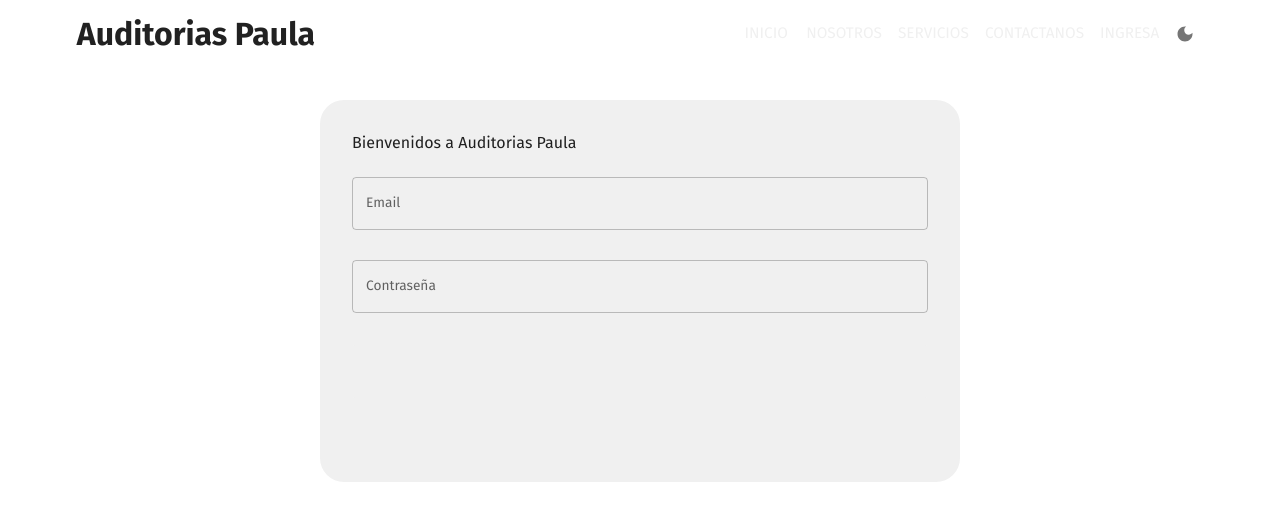
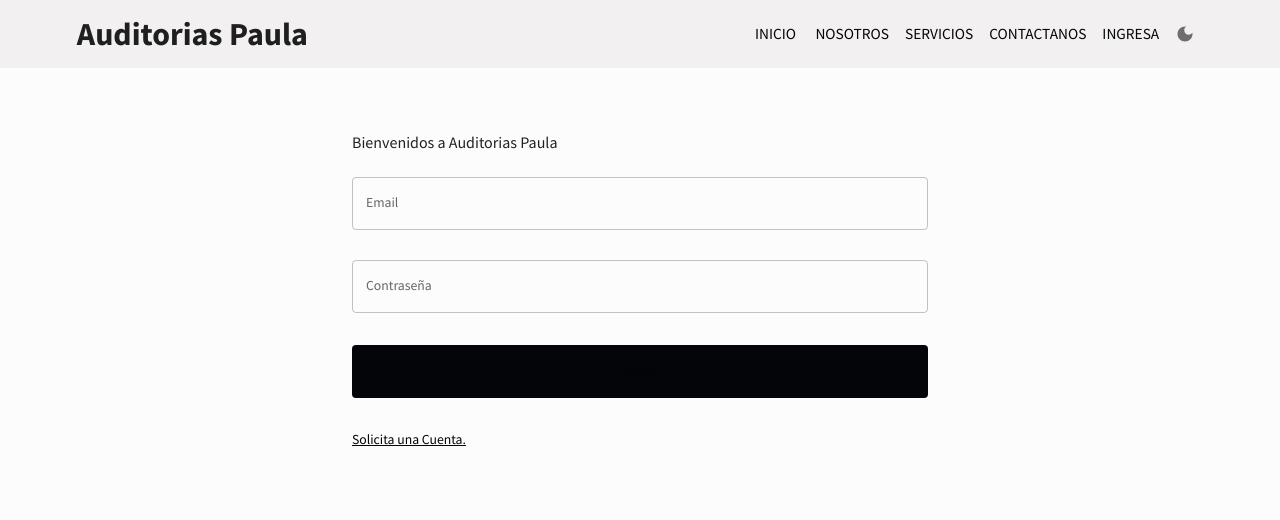
Before and after one commit to willyto3/AuditoriasFrontEnd, a React (Vite) app: page /ingresa in a window 1280 px wide. Shown: the top 520 px of the page. Built offline with nearby package versions, Linux system fonts and the light colour scheme.

Commit message:
Cambio a la SideBar Protegida

```diff
--- a/package.json
+++ b/package.json
@@ -23,6 +23,7 @@
     "react-dom": "^18.2.0",
     "react-dropzone": "^14.2.3",
     "react-hot-toast": "^2.4.1",
+    "react-pro-sidebar": "^1.0.0",
     "react-query": "^3.39.3",
     "react-router-dom": "^6.10.0",
     "redux-persist": "^6.0.0",
--- a/src/components/NavBar.jsx
+++ b/src/components/NavBar.jsx
@@ -25,19 +25,19 @@ import MenuIcon from '@mui/icons-material/Menu'
 // Se Importa el componente FlexBetween
 import { auditoriaStore } from '../store/auditoriaStore'
 import FlexBetween from './FlexBetween'
+import { tokens } from '../theme'
 
 // ? COMIENZO DEL COMPONENTE
 const NavBar = () => {
-
   // ? FUNCIONES
   // Usamos el PathName
   const { pathname } = useLocation()
   // Usamos la navegacion
   const navigate = useNavigate()
   // se usa la tienda para elegir el valor del tema
-  const setEleccionTema = auditoriaStore(state => state.setEleccionTema)
+  const setMode = auditoriaStore(state => state.setMode)
   // Uso del Tema
-  const tema = useTheme()
+  const theme = useTheme()
 
   // ? USE STATE
   // Estado para saber si se encuentra activo el enlace de una pagina
@@ -67,8 +67,7 @@ const NavBar = () => {
     'ingresa',
   ]
   // Creamos constantes para los colores
-  const neutralLigth = tema.palette.neutral.light
-  const dark = tema.palette.neutral.dark
+  const colors = tokens(theme.palette.mode)
 
   // Creamos la pestaña que va a aparecer en el menu Movil
   const pestana = (
@@ -81,7 +80,6 @@ const NavBar = () => {
           sx={{
             my: 2,
             '&:hover': {
-              color: tema.palette.primary.main,
               cursor: 'pointer',
             },
           }}
@@ -113,7 +111,6 @@ const NavBar = () => {
                   sx={{
                     flexGrow: 1,
                     '&:hover': {
-                      color: tema.palette.primary.main,
                       cursor: 'pointer',
                     },
                   }}
@@ -127,11 +124,10 @@ const NavBar = () => {
       </List>
 
       {/* //? BOTON PARA CAMBIAR EL TEMA */}
-      <IconButton onClick={() => setEleccionTema()}>
-        {tema.palette.mode === 'dark' ? (
+      <IconButton onClick={() => setMode()}>
+        {theme.palette.mode === 'dark' ? (
           <LightMode
             sx={{
-              color: dark,
               fontSize: '20px',
               '&:hover': {
                 color: '#f39f18',
@@ -144,7 +140,6 @@ const NavBar = () => {
             sx={{
               fontSize: '20px',
               '&:hover': {
-                color: '#3c688e',
                 cursor: 'pointer',
               },
             }}
@@ -175,17 +170,15 @@ const NavBar = () => {
         {pestana}
       </Drawer>
 
-      <FlexBetween padding='1rem 6%' backgroundColor={neutralLigth}>
+      <FlexBetween padding='1rem 6%' backgroundColor={colors.primary[400]}>
         <Typography
           fontWeight='bold'
           fontSize='clamp(2rem, 2rem, 3.3rem)'
           lineHeight='1'
           component='div'
-          color={dark}
           sx={{
             flexGrow: 1,
             '&:hover': {
-              color: tema.palette.primary.main,
               cursor: 'pointer',
             },
           }}
@@ -195,7 +188,6 @@ const NavBar = () => {
         </Typography>
 
         <IconButton
-          color='inherit'
           aria-label='open drawer'
           edge='start'
           onClick={manejarPestana}
@@ -209,7 +201,6 @@ const NavBar = () => {
           {enlacesNavegacion.map(item => (
             <Button
               key={item}
-              sx={{ color: dark }}
               onClick={() => {
                 navigate(item === 'inicio' ? '/' : `/${item}`)
                 setActivo(item)
@@ -220,7 +211,6 @@ const NavBar = () => {
                 sx={{
                   flexGrow: 1,
                   '&:hover': {
-                    color: tema.palette.primary.main,
                     cursor: 'pointer',
                   },
                 }}
@@ -232,11 +222,10 @@ const NavBar = () => {
         </Box>
 
         {/* //? BOTON PARA CAMBIAR EL TEMA */}
-        <IconButton onClick={() => setEleccionTema()}>
-          {tema.palette.mode === 'oscuro' ? (
+        <IconButton onClick={() => setMode()}>
+          {theme.palette.mode === 'dark' ? (
             <LightMode
               sx={{
-                color: dark,
                 fontSize: '25px',
                 display: { xs: 'none', sm: 'flex' },
                 '&:hover': {
@@ -251,7 +240,6 @@ const NavBar = () => {
                 fontSize: '20px',
                 display: { xs: 'none', sm: 'flex' },
                 '&:hover': {
-                  color: '#3c688e',
                   cursor: 'pointer',
                 },
               }}
--- a/src/components/NavBarProtegida.jsx
+++ b/src/components/NavBarProtegida.jsx
@@ -7,9 +7,11 @@ import {
   Search,
   SettingsOutlined,
 } from '@mui/icons-material'
+import NotificationsOutlinedIcon from '@mui/icons-material/NotificationsOutlined'
 import { PropTypes } from 'prop-types'
 import { useState } from 'react'
 // Se Importa el Use Navigate de React Router
+import { useNavigate } from 'react-router-dom'
 import { useTheme } from '@emotion/react'
 import {
   AppBar,
@@ -22,7 +24,6 @@ import {
   Toolbar,
   Typography,
 } from '@mui/material'
-import { useNavigate } from 'react-router-dom'
 
 // ? IMPORTACIÓN DE COMPONENTES
 import { auditoriaStore } from '../store/auditoriaStore'
@@ -30,13 +31,13 @@ import FlexBetween from './FlexBetween'
 
 const NavBarProtegida = ({ abiertaSideBar, setAbiertaSideBar }) => {
   // se usa la tienda para elegir el tema
-  const setEleccionTema = auditoriaStore(state => state.setEleccionTema)
+  const setMode = auditoriaStore(state => state.setMode)
   // se usa la tienda para conocer el valor del usuario
   const usuario = auditoriaStore(state => state.usuario)
   // se usa la tienda para ejeutat la funcion logout
   const logout = auditoriaStore(state => state.logout)
   // Uso del Tema
-  const tema = useTheme()
+  const theme = useTheme()
   // Usamos la navegacion
   const navigate = useNavigate()
 
@@ -55,7 +56,7 @@ const NavBarProtegida = ({ abiertaSideBar, setAbiertaSideBar }) => {
             <MenuIcon />
           </IconButton>
           <FlexBetween
-            backgroundColor={tema.palette.background.alt}
+            backgroundColor={theme.palette.background.alt}
             borderRadius='9px'
             gap='4rem'
             p='0.1rem 1.5rem'
@@ -67,13 +68,17 @@ const NavBarProtegida = ({ abiertaSideBar, setAbiertaSideBar }) => {
           </FlexBetween>
         </FlexBetween>
 
-        <FlexBetween gap='1.5rem'>
-          <IconButton onClick={() => setEleccionTema()}>
-            {tema.palette.mode === 'oscuro' ? (
-              <DarkModeOutlined sx={{ fontSize: '25px' }} />
+        <FlexBetween gap='1rem'>
+          <IconButton onClick={() => setMode()}>
+            {theme.palette.mode === 'dark' ? (
+              <LightModeOutlined sx={{ fontSize: '25px' }} />
             ) : (
-              <LightModeOutlined sx={{ ontSize: '25px' }} />
+              <DarkModeOutlined sx={{ ontSize: '25px' }} />
             )}
+          </IconButton>
+
+          <IconButton>
+            <NotificationsOutlinedIcon sx={{ fontSize: '25px' }} />
           </IconButton>
 
           <IconButton>
@@ -101,24 +106,14 @@ const NavBarProtegida = ({ abiertaSideBar, setAbiertaSideBar }) => {
                 sx={{ objectFit: 'cover' }}
               />
               <Box textAlign='left'>
-                <Typography
-                  fontWeight='bold'
-                  fontSize='0.85rem'
-                  sx={{ color: tema.palette.secondary[100] }}
-                >
+                <Typography fontWeight='bold' fontSize='0.85rem'>
                   {usuario.nombres} {usuario.apellidos}
                 </Typography>
-                <Typography
-                  fontWeight='bold'
-                  fontSize='0.75rem'
-                  sx={{ color: tema.palette.secondary[200] }}
-                >
+                <Typography fontWeight='bold' fontSize='0.75rem'>
                   {usuario.cargo}
                 </Typography>
               </Box>
-              <ArrowDropDownOutlined
-                sx={{ color: tema.palette.secondary[300], fontSize: '25px' }}
-              />
+              <ArrowDropDownOutlined sx={{ fontSize: '25px' }} />
             </Button>
             <Menu
               anchorEl={anchorEl}
--- a/src/components/SideBar.jsx
+++ b/src/components/SideBar.jsx
@@ -3,6 +3,7 @@ import { PropTypes } from 'prop-types'
 import { useEffect, useState } from 'react'
 import { useLocation, useNavigate } from 'react-router-dom'
 
+import { tokens } from '../theme'
 
 // ? IMPORTACIÓN DE ELEMENTOS DE DISEÑO
 import {
@@ -33,6 +34,9 @@ import {
 // ? IMPORTACIÓN DE COMPONENTES
 import FlexBetween from '../components/FlexBetween'
 import { auditoriaStore } from '../store/auditoriaStore'
+
+
+
 
 const navItems = [
   {
@@ -85,6 +89,9 @@ const SideBar = ({
   const navigate = useNavigate()
   const theme = useTheme()
 
+  // Creamos constantes para los colores
+const colors = tokens(theme.palette.mode)
+
   const [active, setActive] = useState('')
   useEffect(() => {
     setActive(pathname.substring(1))
@@ -102,7 +109,7 @@ const SideBar = ({
             width: drawerWidth,
             '& .MuiDrawer-paper': {
               color: theme.palette.secondary[200],
-              backgroundColor: theme.palette.background.alt,
+              backgroundColor: colors.primary[400],
               boxSixing: 'border-box',
               borderWidth: pantallaCompleta ? 0 : '2px',
               width: drawerWidth,
@@ -187,24 +194,14 @@ const SideBar = ({
                 sx={{ objectFit: 'cover' }}
               />
               <Box textAlign='left'>
-                <Typography
-                  fontWeight='bold'
-                  fontSize='0.9rem'
-                  sx={{ color: theme.palette.secondary[100] }}
-                >
+                <Typography fontWeight='bold' fontSize='0.9rem'>
                   {usuario.nombres} {usuario.apellidos}
                 </Typography>
-                <Typography
-                  fontWeight='bold'
-                  fontSize='0.8rem'
-                  sx={{ color: theme.palette.secondary[200] }}
-                >
+                <Typography fontWeight='bold' fontSize='0.8rem'>
                   {usuario.cargo}
                 </Typography>
               </Box>
-              <SettingsOutlined
-                sx={{ color: theme.palette.secondary[300], fontSize: '25px' }}
-              />
+              <SettingsOutlined sx={{ fontSize: '25px' }} />
             </FlexBetween>
           </Box>
         </Drawer>
--- a/src/index.css
+++ b/src/index.css
@@ -1,4 +1,5 @@
-@import url('https://fonts.googleapis.com/css2?family=Fira+Sans:wght@300;400;700&display=swap');
+@import url('https://fonts.googleapis.com/css2?family=Source+Sans+Pro:ital,wght@0,200;0,300;0,400;0,600;0,700;0,900;1,200;1,300;1,400;1,600;1,700;1,900&display=swap');
+
 
 html,
 body,
@@ -6,5 +7,5 @@ body,
 app {
   height: 100%;
   width: 100%;
-  font-family: "Fira Sans", system-ui, -apple-system, BlinkMacSystemFont, 'Segoe UI', Roboto, Oxygen, Ubuntu, Cantarell, 'Open Sans', 'Helvetica Neue', sans-serif;
+  font-family: "Source Sans Pro", system-ui, -apple-system, BlinkMacSystemFont, 'Segoe UI', Roboto, Oxygen, Ubuntu, Cantarell, 'Open Sans', 'Helvetica Neue', sans-serif;
 }
--- a/src/layout/Root.jsx
+++ b/src/layout/Root.jsx
@@ -16,16 +16,16 @@ import { auditoriaStore } from '../store/auditoriaStore'
 const Root = () => {
   // ? FUNCIONES
   // se usa la tienda para elegir el valor del tema
-  const eleccionTema = auditoriaStore(state => state.eleccionTema)
+  const mode = auditoriaStore(state => state.mode)
   // Funcion para cambiar el Tema
-  const tema = useMemo(
-    () => createTheme(themeSettings(eleccionTema)),
-    [eleccionTema]
+  const theme = useMemo(
+    () => createTheme(themeSettings(mode)),
+    [mode]
   )
 
   // ? VISUALIZACION
   return (
-    <ThemeProvider theme={tema}>
+    <ThemeProvider theme={theme}>
       <CssBaseline />
       <Outlet />
     </ThemeProvider>
--- a/src/store/auditoriaStore.js
+++ b/src/store/auditoriaStore.js
@@ -8,10 +8,10 @@ export const auditoriaStore = create(
   persist(
     set => ({
       // Tema de la pagina
-      eleccionTema: 'claro',
-      setEleccionTema: () =>
+      mode: 'light',
+      setMode: () =>
         set(state => ({
-          eleccionTema: state.eleccionTema === 'claro' ? 'oscuro' : 'claro',
+          mode: state.mode === 'light' ? 'dark' : 'light',
         })),
       // Token del Usuario
       token: '',
--- a/src/theme.js
+++ b/src/theme.js
@@ -1,9 +1,8 @@
 // color design tokens export
-export const tokensDark = {
+export const tokens = mode => ({
+  ...(mode === 'dark'
+    ? {
         grey: {
-    0: '#ffffff', // manually adjusted
-    10: '#f6f6f6', // manually adjusted
-    50: '#f0f0f0', // manually adjusted
           100: '#e0e0e0',
           200: '#c2c2c2',
           300: '#a3a3a3',
@@ -13,127 +12,336 @@ export const tokensDark = {
           700: '#3d3d3d',
           800: '#292929',
           900: '#141414',
-    1000: '#000000', // manually adjusted
         },
         primary: {
-    50: '#E6FBFF',
-    100: '#CCF7FE',
-    200: '#99EEFD',
-    300: '#66E6FC',
-    400: '#33DDFB',
-    500: '#00D5FA',
-    600: '#00A0BC',
-    700: '#006B7D',
-    800: '#00353F',
-    900: '#001519',
+          100: '#d0d1d5',
+          200: '#a1a4ab',
+          300: '#727681',
+          400: '#1F2A40',
+          500: '#141b2d',
+          600: '#101624',
+          700: '#0c101b',
+          800: '#080b12',
+          900: '#040509',
         },
-  secondary: {
-    // yellow
-    50: '#f0f0f0', // manually adjusted
-    100: '#fff6e0',
-    200: '#ffedc2',
-    300: '#ffe3a3',
-    400: '#ffda85',
-    500: '#ffd166',
-    600: '#cca752',
-    700: '#997d3d',
-    800: '#665429',
-    900: '#332a14',
+        greenAccent: {
+          100: '#dbf5ee',
+          200: '#b7ebde',
+          300: '#94e2cd',
+          400: '#70d8bd',
+          500: '#4cceac',
+          600: '#3da58a',
+          700: '#2e7c67',
+          800: '#1e5245',
+          900: '#0f2922',
+        },
+        redAccent: {
+          100: '#f8dcdb',
+          200: '#f1b9b7',
+          300: '#e99592',
+          400: '#e2726e',
+          500: '#db4f4a',
+          600: '#af3f3b',
+          700: '#832f2c',
+          800: '#58201e',
+          900: '#2c100f',
+        },
+        blueAccent: {
+          100: '#e1e2fe',
+          200: '#c3c6fd',
+          300: '#a4a9fc',
+          400: '#868dfb',
+          500: '#6870fa',
+          600: '#535ac8',
+          700: '#3e4396',
+          800: '#2a2d64',
+          900: '#151632',
         },
       }
-
-// function that reverses the color palette
-function reverseTokens(tokensDark) {
-  const reversedTokens = {}
-  Object.entries(tokensDark).forEach(([key, val]) => {
-    const keys = Object.keys(val)
-    const values = Object.values(val)
-    const length = keys.length
-    const reversedObj = {}
-    for (let i = 0; i < length; i++) {
-      reversedObj[keys[i]] = values[length - i - 1]
-    }
-    reversedTokens[key] = reversedObj
+    : {
+        grey: {
+          100: '#141414',
+          200: '#292929',
+          300: '#3d3d3d',
+          400: '#525252',
+          500: '#666666',
+          600: '#858585',
+          700: '#a3a3a3',
+          800: '#c2c2c2',
+          900: '#e0e0e0',
+        },
+        primary: {
+          100: '#040509',
+          200: '#080b12',
+          300: '#0c101b',
+          400: '#f2f0f0', // manually changed
+          500: '#141b2d',
+          600: '#1F2A40',
+          700: '#727681',
+          800: '#a1a4ab',
+          900: '#d0d1d5',
+        },
+        greenAccent: {
+          100: '#0f2922',
+          200: '#1e5245',
+          300: '#2e7c67',
+          400: '#3da58a',
+          500: '#4cceac',
+          600: '#70d8bd',
+          700: '#94e2cd',
+          800: '#b7ebde',
+          900: '#dbf5ee',
+        },
+        redAccent: {
+          100: '#2c100f',
+          200: '#58201e',
+          300: '#832f2c',
+          400: '#af3f3b',
+          500: '#db4f4a',
+          600: '#e2726e',
+          700: '#e99592',
+          800: '#f1b9b7',
+          900: '#f8dcdb',
+        },
+        blueAccent: {
+          100: '#151632',
+          200: '#2a2d64',
+          300: '#3e4396',
+          400: '#535ac8',
+          500: '#6870fa',
+          600: '#868dfb',
+          700: '#a4a9fc',
+          800: '#c3c6fd',
+          900: '#e1e2fe',
+        },
+      }),
 })
-  return reversedTokens
-}
-export const tokensLight = reverseTokens(tokensDark)
 
 // mui theme settings
-export const themeSettings = eleccionTema => {
+export const themeSettings = mode => {
+  const colors = tokens(mode)
   return {
     palette: {
-      eleccionTema,
-      ...(eleccionTema === 'oscuro'
+      mode,
+      ...(mode === 'dark'
         ? {
             // palette values for dark mode
             primary: {
-              ...tokensDark.primary,
-              main: tokensDark.primary[400],
-              light: tokensDark.primary[400],
+              main: colors.primary[500],
             },
             secondary: {
-              ...tokensDark.secondary,
-              main: tokensDark.secondary[300],
+              main: colors.greenAccent[500],
             },
             neutral: {
-              ...tokensDark.grey,
-              main: tokensDark.grey[500],
+              dark: colors.grey[700],
+              main: colors.grey[500],
+              light: colors.grey[100],
             },
             background: {
-              default: tokensDark.primary[600],
-              alt: tokensDark.primary[500],
+              default: colors.primary[500],
             },
           }
         : {
             // palette values for light mode
             primary: {
-              ...tokensLight.primary,
-              main: tokensDark.grey[50],
-              light: tokensDark.grey[100],
+              main: colors.primary[100],
             },
             secondary: {
-              ...tokensLight.secondary,
-              main: tokensDark.secondary[600],
-              light: tokensDark.secondary[700],
+              main: colors.greenAccent[500],
             },
             neutral: {
-              ...tokensLight.grey,
-              main: tokensDark.grey[500],
+              dark: colors.grey[700],
+              main: colors.grey[500],
+              light: colors.grey[100],
             },
             background: {
-              default: tokensDark.grey[0],
-              alt: tokensDark.grey[50],
+              default: '#fcfcfc',
             },
           }),
     },
     typography: {
-      fontFamily: ['Fira Sans', 'sans-serif'].join(','),
+      fontFamily: ['Source Sans Pro', 'sans-serif'].join(','),
       fontSize: 12,
       h1: {
-        fontFamily: ['Fira Sans', 'sans-serif'].join(','),
+        fontFamily: ['Source Sans Pro', 'sans-serif'].join(','),
         fontSize: 40,
       },
       h2: {
-        fontFamily: ['Fira Sans', 'sans-serif'].join(','),
+        fontFamily: ['Source Sans Pro', 'sans-serif'].join(','),
         fontSize: 32,
       },
       h3: {
-        fontFamily: ['Fira Sans', 'sans-serif'].join(','),
+        fontFamily: ['Source Sans Pro', 'sans-serif'].join(','),
         fontSize: 24,
       },
       h4: {
-        fontFamily: ['Fira Sans', 'sans-serif'].join(','),
+        fontFamily: ['Source Sans Pro', 'sans-serif'].join(','),
         fontSize: 20,
       },
       h5: {
-        fontFamily: ['Fira Sans', 'sans-serif'].join(','),
+        fontFamily: ['Source Sans Pro', 'sans-serif'].join(','),
         fontSize: 16,
       },
       h6: {
-        fontFamily: ['Fira Sans', 'sans-serif'].join(','),
+        fontFamily: ['Source Sans Pro', 'sans-serif'].join(','),
         fontSize: 14,
       },
     },
   }
 }
+
+// // color design tokens export
+// export const tokensDark = {
+//   blueAccent: {
+//     100: '#e1e2fe',
+//     200: '#c3c6fd',
+//     300: '#a4a9fc',
+//     400: '#868dfb',
+//     500: '#6870fa',
+//     600: '#535ac8',
+//     700: '#3e4396',
+//     800: '#2a2d64',
+//     900: '#151632',
+//   },
+//   redAccent: {
+//     100: '#f8dcdb',
+//     200: '#f1b9b7',
+//     300: '#e99592',
+//     400: '#e2726e',
+//     500: '#db4f4a',
+//     600: '#af3f3b',
+//     700: '#832f2c',
+//     800: '#58201e',
+//     900: '#2c100f',
+//   },
+//   greenAccent: {
+//     100: '#dbf5ee',
+//     200: '#b7ebde',
+//     300: '#94e2cd',
+//     400: '#70d8bd',
+//     500: '#4cceac',
+//     600: '#3da58a',
+//     700: '#2e7c67',
+//     800: '#1e5245',
+//     900: '#0f2922',
+//   },
+
+//   primary: {
+//     100: '#d0d1d5',
+//     200: '#a1a4ab',
+//     300: '#727681',
+//     400: '#434957',
+//     500: '#141b2d',
+//     600: '#101624',
+//     700: '#0c101b',
+//     800: '#080b12',
+//     900: '#040509',
+//   },
+//   grey: {
+//     100: '#e0e0e0',
+//     200: '#c2c2c2',
+//     300: '#a3a3a3',
+//     400: '#858585',
+//     500: '#666666',
+//     600: '#525252',
+//     700: '#3d3d3d',
+//     800: '#292929',
+//     900: '#141414',
+//   },
+// }
+
+// // function that reverses the color palette
+// function reverseTokens(tokensDark) {
+//   const reversedTokens = {}
+//   Object.entries(tokensDark).forEach(([key, val]) => {
+//     const keys = Object.keys(val)
+//     const values = Object.values(val)
+//     const length = keys.length
+//     const reversedObj = {}
+//     for (let i = 0; i < length; i++) {
+//       reversedObj[keys[i]] = values[length - i - 1]
+//     }
+//     reversedTokens[key] = reversedObj
+//   })
+//   return reversedTokens
+// }
+// export const tokensLight = reverseTokens(tokensDark)
+
+// // mui theme settings
+// export const themeSettings = eleccionTema => {
+//   return {
+//     palette: {
+//       eleccionTema,
+//       ...(eleccionTema === 'oscuro'
+//         ? {
+//             // palette values for dark mode
+//             primary: {
+//               ...tokensDark.primary,
+//               main: tokensDark.primary[500],
+//               light: tokensDark.primary[400],
+//             },
+//             secondary: {
+//               ...tokensDark.greenAccent,
+//               main: tokensDark.greenAccent[500],
+//             },
+//             neutral: {
+//               ...tokensDark.grey,
+//               dark: tokensDark.grey[700],
+//               main: tokensDark.grey[500],
+//               light: tokensDark.grey[100],
+//             },
+//             background: {
+//               default: tokensDark.primary[500],
+//             },
+//           }
+//         : {
+//             // palette values for light mode
+//             primary: {
+//               ...tokensLight.primary,
+//               main: tokensDark.primary[100],
+//             },
+//             secondary: {
+//               ...tokensLight.greenAccent,
+//               main: tokensDark.greenAccent[600],
+//             },
+//             neutral: {
+//               ...tokensLight.grey,
+//               dark: tokensDark.grey[700],
+//               main: tokensDark.grey[500],
+//               light: tokensDark.grey[100],
+//             },
+//             background: {
+//               default: "#fcfcfc",
+//             },
+//           }),
+//     },
+//     typography: {
+//       fontFamily: ['Source Sans Pro', 'sans-serif'].join(','),
+//       fontSize: 12,
+//       h1: {
+//         fontFamily: ['Source Sans Pro', 'sans-serif'].join(','),
+//         fontSize: 40,
+//       },
+//       h2: {
+//         fontFamily: ['Source Sans Pro', 'sans-serif'].join(','),
+//         fontSize: 32,
+//       },
+//       h3: {
+//         fontFamily: ['Source Sans Pro', 'sans-serif'].join(','),
+//         fontSize: 24,
+//       },
+//       h4: {
+//         fontFamily: ['Source Sans Pro', 'sans-serif'].join(','),
+//         fontSize: 20,
+//       },
+//       h5: {
+//         fontFamily: ['Source Sans Pro', 'sans-serif'].join(','),
+//         fontSize: 16,
+//       },
+//       h6: {
+//         fontFamily: ['Source Sans Pro', 'sans-serif'].join(','),
+//         fontSize: 14,
+//       },
+//     },
+//   }
+// }
```
Also changed, not shown: 1 other file (tests, documents, lock files or other folders). Lines whose indentation alone changed are shown as unchanged.
